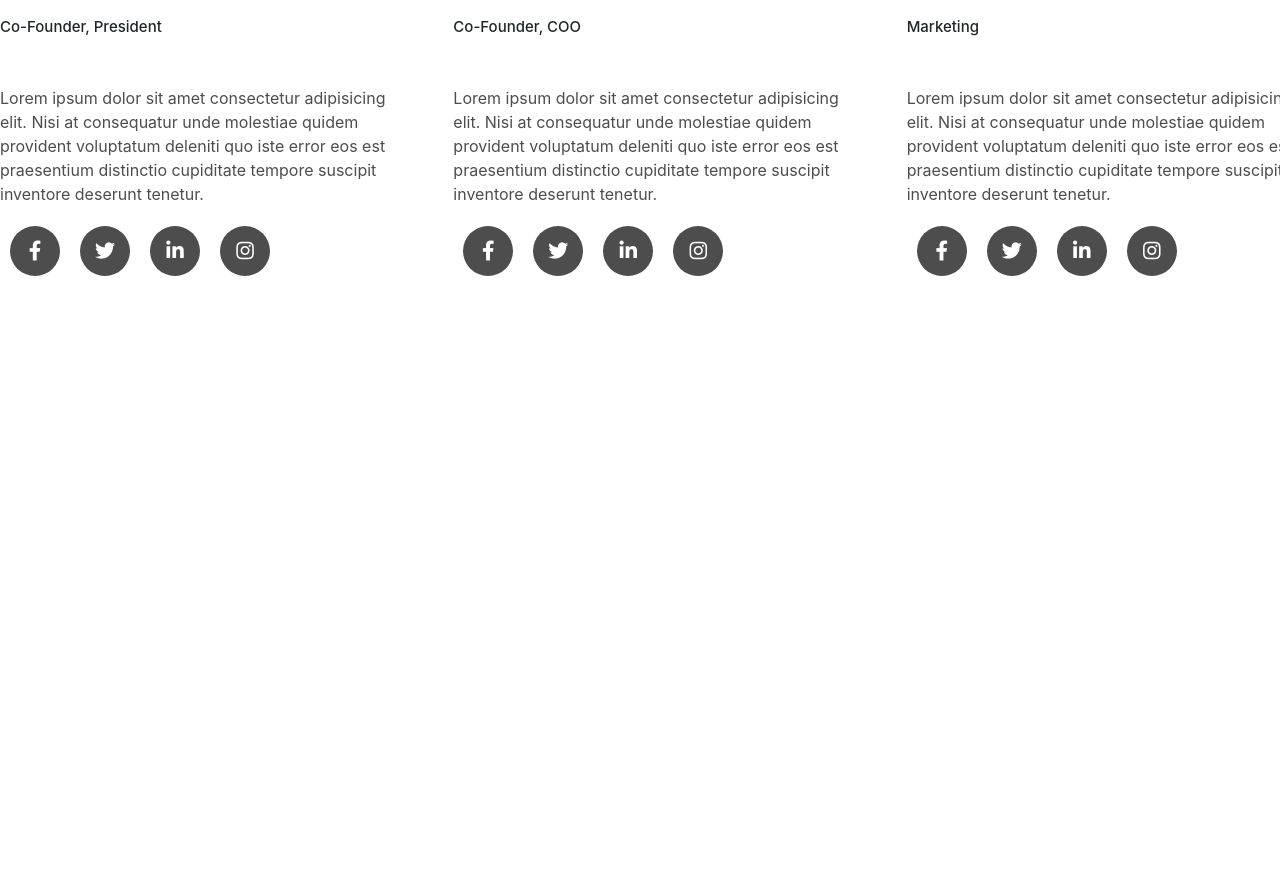
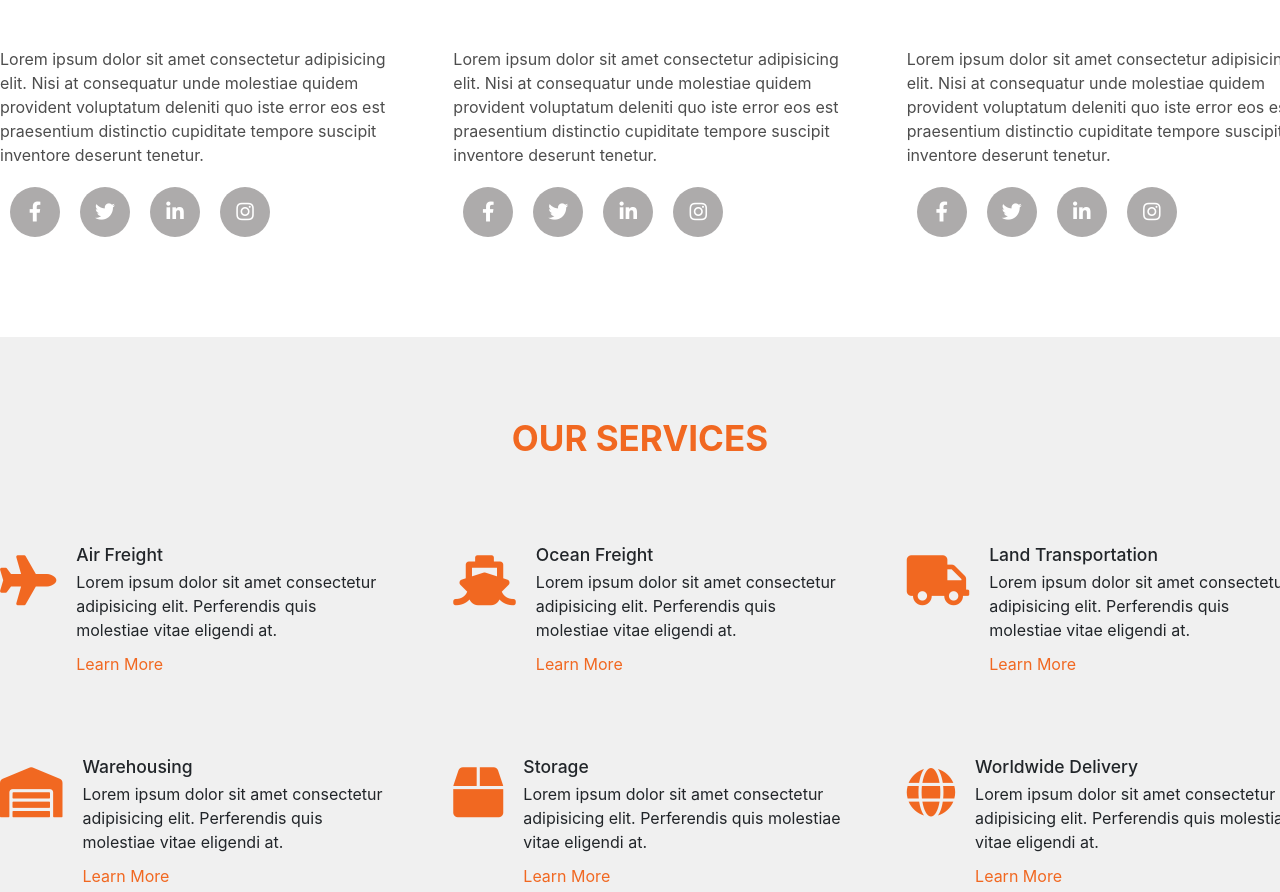
Before and after one commit to Will130785/logis, a website: page index.html in a window 1280 px wide. Shown: the part 3051-3943 px from the top of the page. Before the commit the page ends 3347 px from the top, so only its background shows below. Drawn offline with nearby package versions, Linux system fonts and the light colour scheme.

Commit message:
Services section added

```diff
--- a/index.html
+++ b/index.html
@@ -127,21 +127,21 @@
                     <h2 class="instructions__heading-box--heading">Our Team</h2>
                 </div>
                 <div class="row content-row">
-                    <div class="col-1-of-3">
+                    <div class="col-1-of-3 team__content">
                         <img src="img/person_1.jpg" alt="Man in hat" class="team__img u-margin-bottom-medium">
                         <h3 class="team__name u-margin-bottom-small">Brandon Sharp</h3>
                         <h4 class="u-margin-bottom-medium">Co-Founder, President</h4>
                         <p class="paragraph">Lorem ipsum dolor sit amet consectetur adipisicing elit. Nisi at consequatur unde molestiae quidem provident voluptatum deleniti quo iste error eos est praesentium distinctio cupiditate tempore suscipit inventore deserunt tenetur.</p>
                         <p class="paragraph"><span class="social"><i class="fab fa-facebook-f"></i></span><span class="social"><i class="fab fa-twitter"></i></span><span class="social"><i class="fab fa-linkedin-in"></i></span><span class="social"><i class="fab fa-instagram"></i></span></p>
                     </div>
-                    <div class="col-1-of-3">
+                    <div class="col-1-of-3 team__content">
                         <img src="img/person_2.jpg" alt="Smiling lady" class="team__img u-margin-bottom-medium">
                         <h3 class="team__name u-margin-bottom-small">Christine Rooster</h3>
                         <h4 class="u-margin-bottom-medium">Co-Founder, COO</h4>
                         <p class="paragraph">Lorem ipsum dolor sit amet consectetur adipisicing elit. Nisi at consequatur unde molestiae quidem provident voluptatum deleniti quo iste error eos est praesentium distinctio cupiditate tempore suscipit inventore deserunt tenetur.</p>
                         <p class="paragraph"><span class="social"><i class="fab fa-facebook-f"></i></span><span class="social"><i class="fab fa-twitter"></i></span><span class="social"><i class="fab fa-linkedin-in"></i></span><span class="social"><i class="fab fa-instagram"></i></span></p>
                     </div>
-                    <div class="col-1-of-3">
+                    <div class="col-1-of-3 team__content">
                         <img src="img/person_4.jpg" alt="Man with stubble" class="team__img u-margin-bottom-medium">
                         <h3 class="team__name u-margin-bottom-small">Connor Hodson</h3>
                         <h4 class="u-margin-bottom-medium">Marketing</h4>
@@ -149,6 +149,81 @@
                         <p class="paragraph"><span class="social"><i class="fab fa-facebook-f"></i></span><span class="social"><i class="fab fa-twitter"></i></span><span class="social"><i class="fab fa-linkedin-in"></i></span><span class="social"><i class="fab fa-instagram"></i></span></p>
                     </div>
                 </div>
+            </section>
+
+            <section class="services">
+                <div class="instructions__heading-box">
+                    <h2 class="instructions__heading-box--heading">Our Services</h2>
+                </div>
+                <div class="row">
+                    <div class="col-1-of-3 services-col">
+                        <div class="services__icon"><i class="fas fa-plane"></i></div>
+                        <div class="services__text">
+                            <h3>Air Freight</h3>
+                            <p>Lorem ipsum dolor sit amet consectetur adipisicing elit. Perferendis quis molestiae vitae eligendi at.</p>
+                            <a href="#" class="services__text--link">Learn More</a>
+                        </div>
+                    </div>
+                    <div class="col-1-of-3 services-col">
+                        <div class="services__icon"><i class="fas fa-ship"></i></div>
+                        <div class="services__text">
+                            <h3>Ocean Freight</h3>
+                            <p>Lorem ipsum dolor sit amet consectetur adipisicing elit. Perferendis quis molestiae vitae eligendi at.</p>
+                            <a href="#" class="services__text--link">Learn More</a>
+                        </div>
+                    </div>
+                    <div class="col-1-of-3 services-col">
+                        <div class="services__icon"><i class="fas fa-truck"></i></div>
+                        <div class="services__text">
+                            <h3>Land Transportation</h3>
+                            <p>Lorem ipsum dolor sit amet consectetur adipisicing elit. Perferendis quis molestiae vitae eligendi at.</p>
+                            <a href="#" class="services__text--link">Learn More</a>
+                        </div>
+                    </div>
+                </div>
+                <div class="row">
+                        <div class="col-1-of-3 services-col">
+                            <div class="services__icon"><i class="fas fa-warehouse"></i></div>
+                            <div class="services__text">
+                                <h3>Warehousing</h3>
+                                <p>Lorem ipsum dolor sit amet consectetur adipisicing elit. Perferendis quis molestiae vitae eligendi at.</p>
+                                <a href="#" class="services__text--link">Learn More</a>
+                            </div>
+                        </div>
+                        <div class="col-1-of-3 services-col">
+                            <div class="services__icon"><i class="fas fa-box"></i></div>
+                            <div class="services__text">
+                                <h3>Storage</h3>
+                                <p>Lorem ipsum dolor sit amet consectetur adipisicing elit. Perferendis quis molestiae vitae eligendi at.</p>
+                                <a href="#" class="services__text--link">Learn More</a>
+                            </div>
+                        </div>
+                                <div class="col-1-of-3 services-col">
+                                <div class="services__icon"><i class="fas fa-globe"></i></div>
+                                <div class="services__text">
+                                <h3>Worldwide Delivery</h3>
+                                <p>Lorem ipsum dolor sit amet consectetur adipisicing elit. Perferendis quis molestiae vitae eligendi at.</p>
+                                <a href="#" class="services__text--link">Learn More</a>
+                            </div>
+                        </div>
+                </div>
+            </section>
+
+            <section class="blog">
+                <div class="instructions__heading-box">
+                    <h2 class="instructions__heading-box--heading">Our Blog</h2>
+                </div>
+                <div class="row">
+                        <div class="col-1-of-3">
+                            col 1 of 3
+                        </div>
+                        <div class="col-1-of-3">
+                            col 1 of 3
+                        </div>
+                        <div class="col-1-of-3">
+                            col 1 of 3
+                        </div>
+                    </div>
             </section>
         </main>
 
--- a/sass/abstracts/_variables.scss
+++ b/sass/abstracts/_variables.scss
@@ -1,8 +1,10 @@
 //COLORS
 $color-white: #fff;
 $color-light-grey: #d3d3d3;
+$color-lighter-grey: #f0f0f0;
 $color-orange: #f16821;
 $color-dark-grey: #4d4d4d;
+$color-medium-grey: #adabab;
 
 //GRID
 $grid-width: 130rem;
--- a/sass/base/_typography.scss
+++ b/sass/base/_typography.scss
@@ -1,3 +1,7 @@
+p {
+    font-size: 1.6rem;
+}
+
 .about__heading {
     font-size: 3.5rem;
     text-transform: uppercase;
@@ -6,7 +10,6 @@
 }
 
 .paragraph {
-    font-size: 1.6rem;
     color: $color-dark-grey;
 }
 
--- /dev/null
+++ b/sass/layout/_main-layout.scss
@@ -0,0 +1,101 @@
+.about {
+    padding: 8rem 0;
+
+    &__img {
+
+        &--pic {
+            width: 75%;
+        }
+    }
+}
+
+.instructions {
+    margin: 8rem 0;
+    background-image: url("../../img/blog_2.jpg");
+    height: 100vh;
+    background-size: cover;
+    background-repeat: no-repeat;
+    background-position: top;
+    position: relative;
+
+    &__content {
+        color: $color-white;
+
+        P {
+            color: $color-white;
+        }
+
+        &--num {
+            background-color: $color-orange;
+            border: .3rem solid $color-white;
+            border-radius: 50%;
+            height: 5rem;
+            width: 5rem;
+            display: flex;
+            justify-content: center;
+            align-items: center;
+            font-size: 1.6rem;
+            color: $color-white;
+        }
+    }
+}
+
+.team {
+    padding-bottom: 8rem;
+
+    &__content {
+
+    }
+
+    &__img {
+        width: 70%;
+        border-radius: 50%;
+        transition: all .5s;
+
+        &:hover {
+            transform: scale(1.1);
+        }
+    }
+}
+
+.social {
+    background-color: $color-medium-grey;
+    font-size: 2rem;
+    height: 5rem;
+    width: 5rem;
+    margin: 1rem;
+    border-radius: 50%;
+    display: inline-flex;
+    justify-content: center;
+    align-items: center;
+    color: $color-white;
+
+    &:hover {
+        transform: scale(1.1);
+        background-color: $color-dark-grey;
+    }
+}
+
+.services-col {
+    display: flex;
+}
+
+.services {
+    background-color: $color-lighter-grey;
+    padding-bottom: 8rem;
+
+    &__icon {
+        font-size: 5rem;
+        color: $color-orange;
+        margin-right: 2rem;
+    }
+
+    &__text {
+
+
+        &--link {
+            font-size: 1.6rem;
+            color: $color-orange;
+        }
+    }
+}
--- a/sass/main.scss
+++ b/sass/main.scss
@@ -10,8 +10,6 @@
 @import "components/button";
 @import "components/navbar";
 
-@import "layout/about";
 @import "layout/grid";
 @import "layout/header";
-@import "layout/instructions";
-@import "layout/team";
+@import "layout/main-layout"
```
Also changed, not shown: css/style.css.
